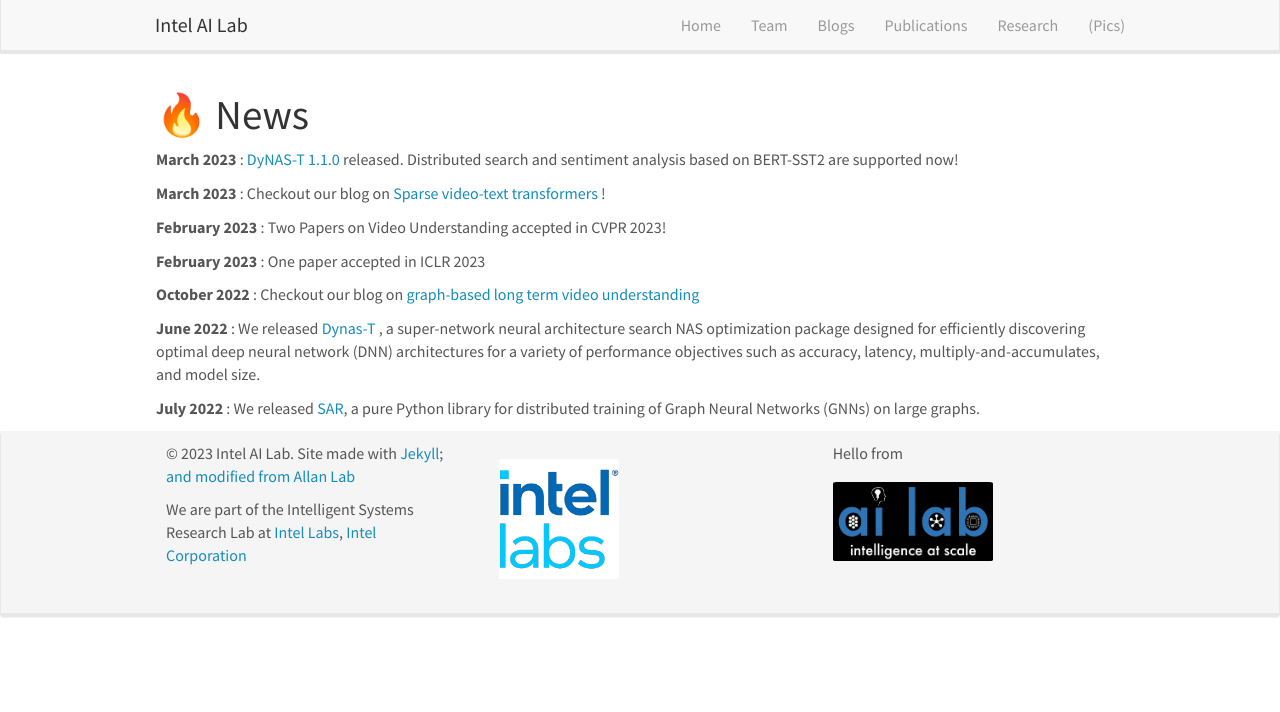
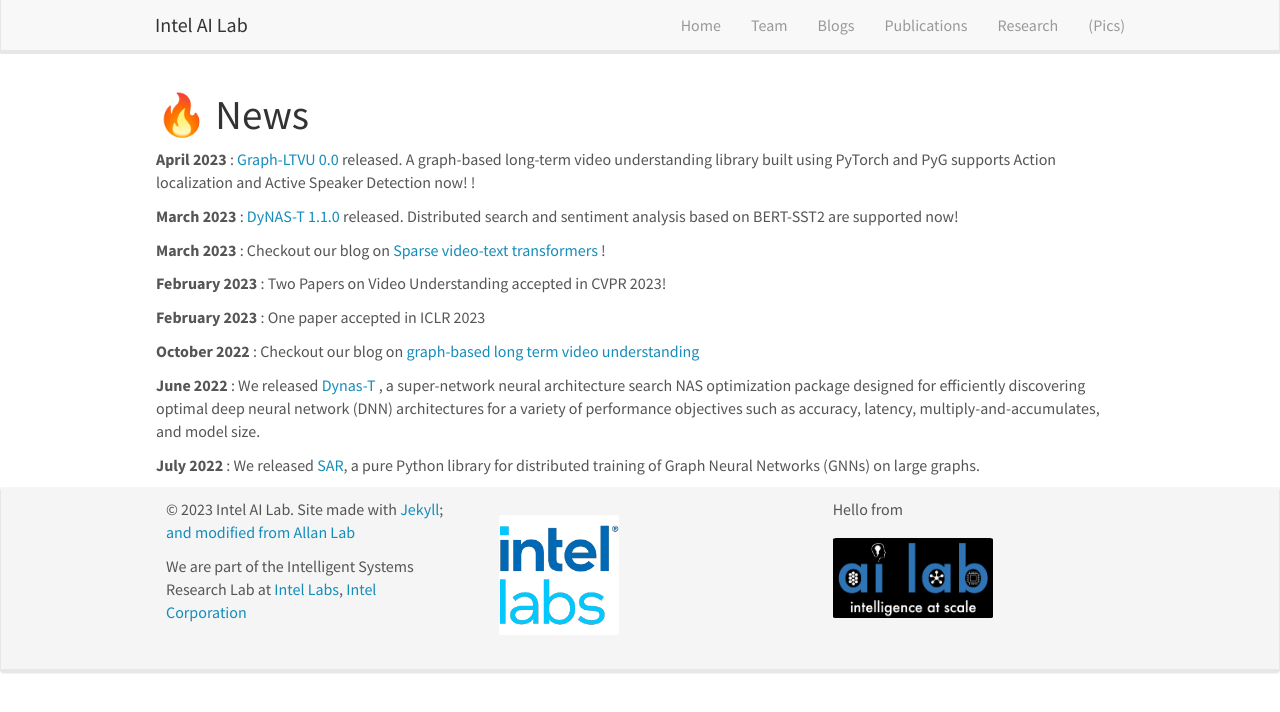
Before and after one commit to intelailabpage/intelailabpage.github.io, a Jekyll site: the page built from _pages/allnews.md, in a window 1280 px wide. Shown: the top 712 px of the page. Built offline with Jekyll 4.4.1, drawn with Linux system fonts in a browser that asks for light colours; nearby versions of some CDN libraries.

Commit message:
Update news.yml

```diff
--- a/_data/news.yml
+++ b/_data/news.yml
@@ -1,3 +1,6 @@
+
+- date: April 2023
+  headline: <a href="https://github.com/IntelLabs/Graph-LTVU"> Graph-LTVU 0.0 </a>released. A graph-based long-term video understanding library built using PyTorch and PyG supports Action localization and Active Speaker Detection now! !
 
 - date: March 2023
   headline: <a href="https://github.com/IntelLabs/DyNAS-T"> DyNAS-T 1.1.0 </a>released. Distributed search and sentiment analysis based on BERT-SST2 are supported now!
```
